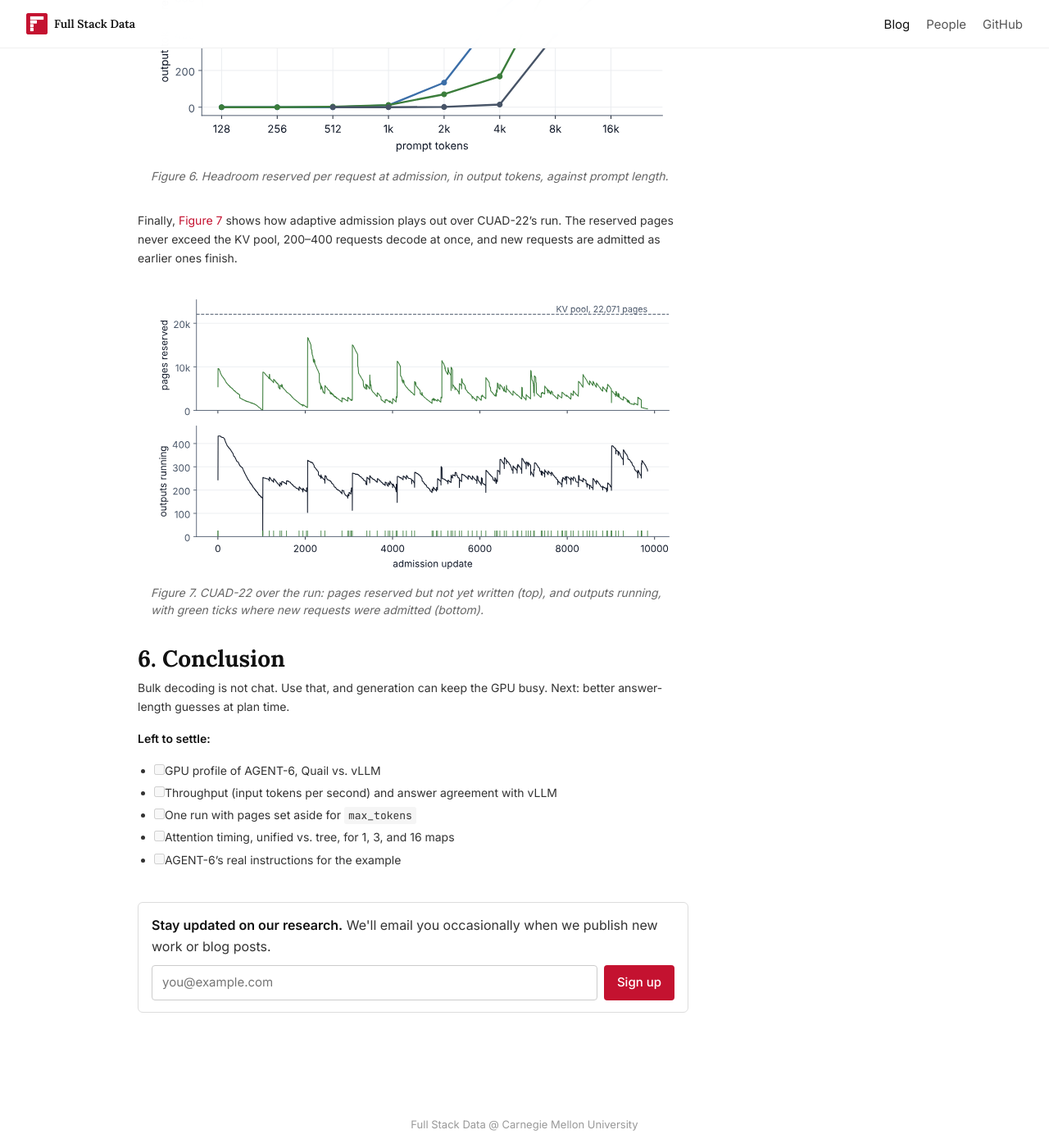
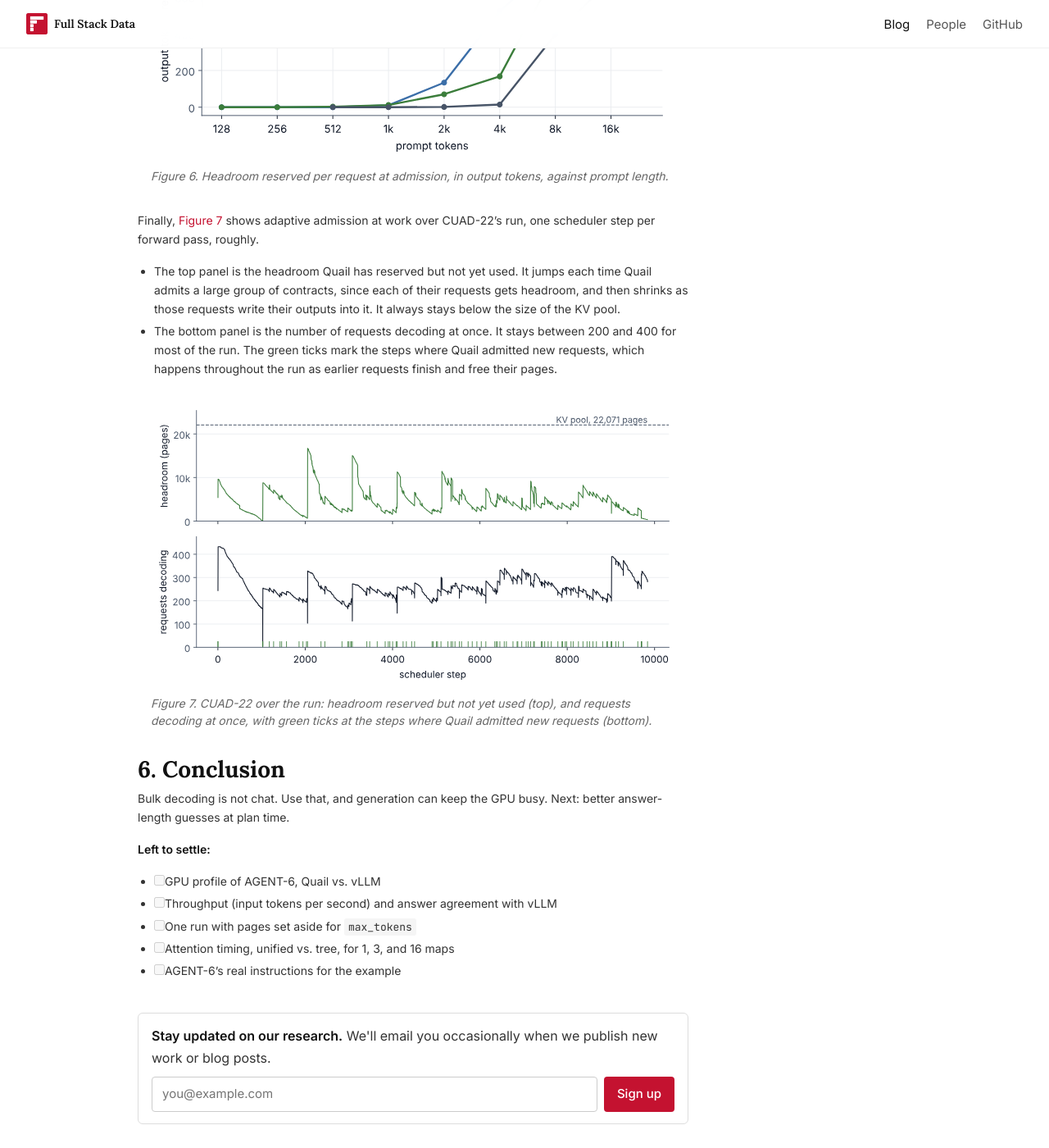
Before and after one commit to fsdatalab/fsdatalab.github.io, a Jekyll site: the page built from _posts/2026-11-03-ai-map.md, in a window 1280 px wide and 1400 px high, scrolled down 9690 px. Shown: the whole window at 82% size. Built offline with Jekyll 4.4.1, drawn with Linux system fonts in a browser that asks for light colours.

Commit message:
Explain how to read AI.MAP Figure 7; relabel its axes
Co-Authored-By: Claude Opus 5.5 <noreply@anthropic.com>
Claude-Session: https://claude.ai/code/session_012G22YMQssRfNYLRetzTaCz

```diff
--- a/_posts/2026-11-03-ai-map.md
+++ b/_posts/2026-11-03-ai-map.md
@@ -260,11 +260,14 @@ We find that Quail reserves almost nothing extra for prompts under 1,000 tokens,
 <figcaption>Figure 6. Headroom reserved per request at admission, in output tokens, against prompt length.</figcaption>
 </figure>
 
-Finally, [Figure 7](#figure-7) shows how adaptive admission plays out over CUAD-22's run. The reserved pages never exceed the KV pool, 200–400 requests decode at once, and new requests are admitted as earlier ones finish.
+Finally, [Figure 7](#figure-7) shows adaptive admission at work over CUAD-22's run, one scheduler step per forward pass, roughly.
+
+- The top panel is the headroom Quail has reserved but not yet used. It jumps each time Quail admits a large group of contracts, since each of their requests gets headroom, and then shrinks as those requests write their outputs into it. It always stays below the size of the KV pool.
+- The bottom panel is the number of requests decoding at once. It stays between 200 and 400 for most of the run. The green ticks mark the steps where Quail admitted new requests, which happens throughout the run as earlier requests finish and free their pages.
 
 <figure id="figure-7" style="width: min(40rem, calc(100vw - 3rem));">
-<img src="{{ '/assets/blog/ai-map/headroom-over-run.svg' | relative_url }}" alt="Over CUAD-22's run, the pages reserved but not yet written stay well below the 22,071-page KV pool, and 200 to 400 outputs run at a time. Green ticks mark the updates that admitted new requests.">
-<figcaption>Figure 7. CUAD-22 over the run: pages reserved but not yet written (top), and outputs running, with green ticks where new requests were admitted (bottom).</figcaption>
+<img src="{{ '/assets/blog/ai-map/headroom-over-run.svg' | relative_url }}" alt="Two panels over CUAD-22's run. Top: headroom reserved but not yet used, which jumps when Quail admits a group of contracts and then shrinks, staying below the 22,071-page KV pool. Bottom: 200 to 400 requests decode at once, with green ticks where new requests were admitted.">
+<figcaption>Figure 7. CUAD-22 over the run: headroom reserved but not yet used (top), and requests decoding at once, with green ticks at the steps where Quail admitted new requests (bottom).</figcaption>
 </figure>
 
 # 6. Conclusion
```
Also changed, not shown: assets/blog/ai-map/headroom-over-run.svg.
